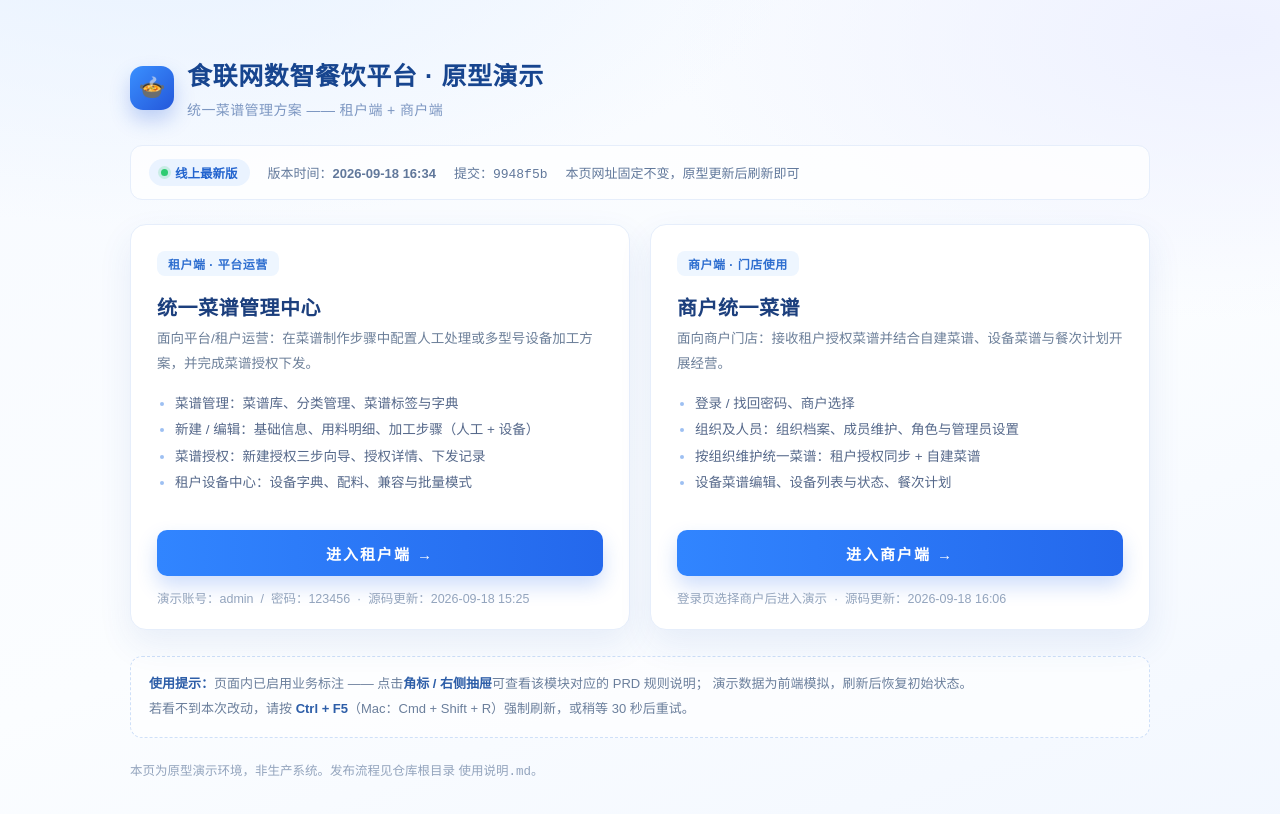
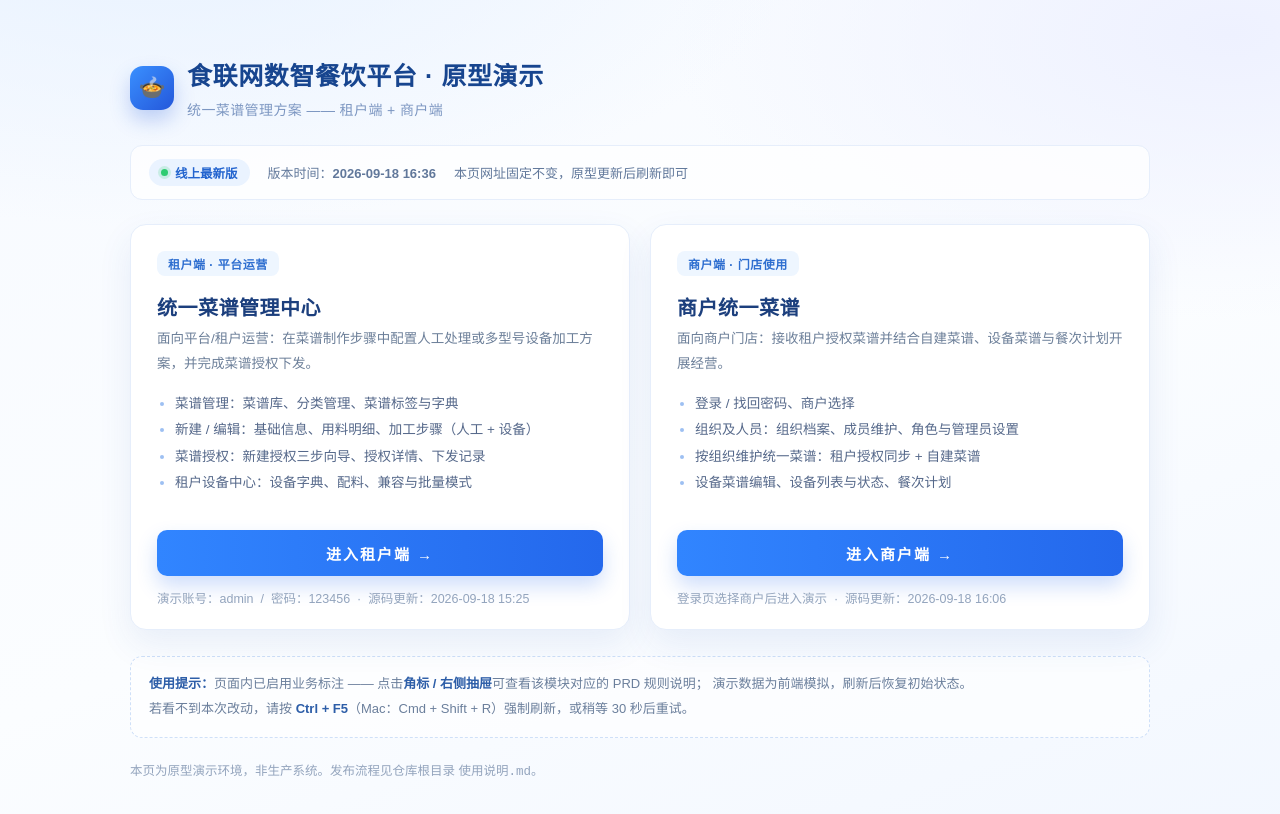
Before and after one commit to weiyifu13757187351/smart-catering-recipe-prototype, a plain HTML site: page index.html in a window 1280 px wide. Drawn offline with Linux system fonts and the light colour scheme.

Commit message:
更新原型 2026-09-18 16:36

```diff
--- a/index.html
+++ b/index.html
@@ -77,7 +77,6 @@
   <div class="bar">
     <span class="pill"><span class="dot"></span>线上最新版</span>
     <span>版本时间：<b id="verTime">读取中…</b></span>
-    <span>提交：<code id="verCommit">—</code></span>
     <span>本页网址固定不变，原型更新后刷新即可</span>
   </div>
 
@@ -129,7 +128,6 @@
     .then(function (v) {
       var set = function (id, val) { var el = document.getElementById(id); if (el && val) el.textContent = val; };
       set('verTime', v.publishedAt);
-      set('verCommit', v.commit);
       set('verTenant', v.tenantSourceAt);
       set('verMerchant', v.merchantSourceAt);
     })
--- a/version.json
+++ b/version.json
@@ -1,6 +1,6 @@
 {
-    "publishedAt":  "2026-09-18 16:34",
-    "commit":  "9948f5b",
+    "publishedAt":  "2026-09-18 16:36",
+    "publishLabel":  "更新原型 2026-09-18 16:36",
     "tenantSourceAt":  "2026-09-18 15:25",
     "merchantSourceAt":  "2026-09-18 16:06",
     "site":  "https://weiyifu13757187351.github.io/smart-catering-recipe-prototype/"
```
Also changed, not shown: 1 other file.
